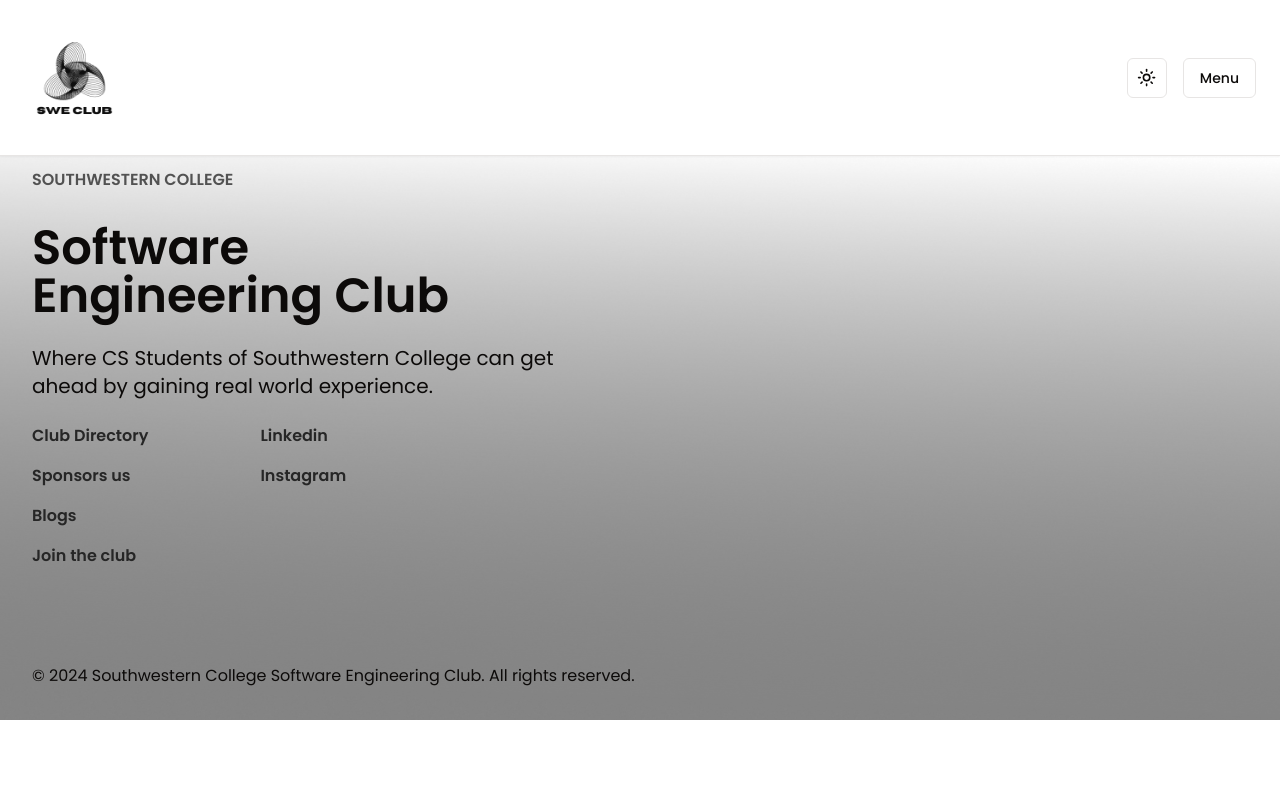
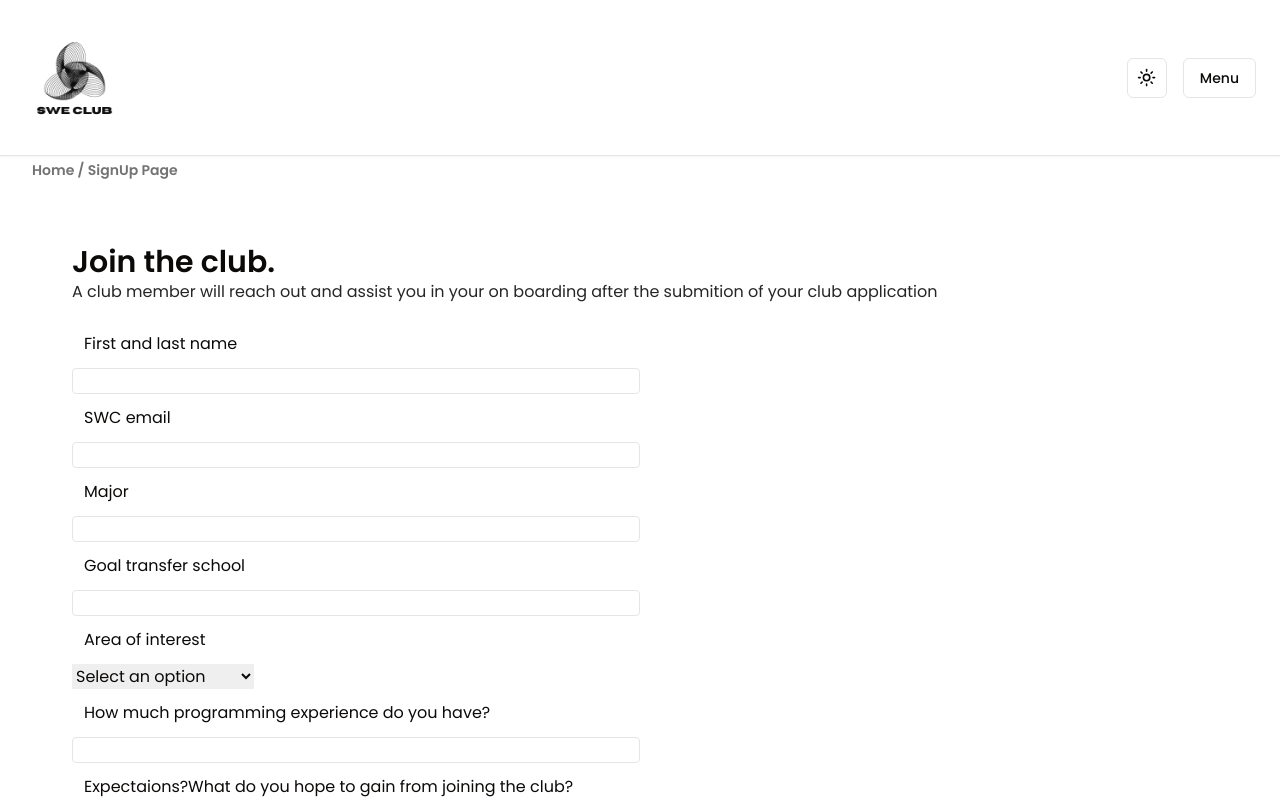
Before and after one commit to SWC-Software-Engineering-Club/SWE-Club-Website, a Next.js app: page /signup in a window 1280 px wide. Shown: the top 800 px of the page. Built offline with nearby package versions, Linux system fonts and the light colour scheme.

Commit message:
Simple layout for Sign Up

```diff
--- a/app/signup/page.tsx
+++ b/app/signup/page.tsx
@@ -1,10 +1,66 @@
+import { Button } from "@/components/ui/button";
+
+
+const inputBox = [
+  <form action="/Submit">
+          <input type="text" className="rounded border w-1/2 flex items-center"></input>
+        </form>
+];
+
+
 export default function Signup()
 {
   return (
-    <div className='p-0 pt-28'>
-      <center>
-      Signup page
-      </center>
+    <div className="p-8 pt-28 gap-y-6 flex flex-col">
+      <div className="mt-12 text-sm font-extrabold text-neutral-500">Home / SignUp Page</div>
+      <div className="mb-12 p-10">
+        <h3 className="text-3xl flex items-center font-bold">Join the club.</h3>
+        <p className="text-neutral-800 sm:text-l md:text-1xl font-small mb-4 dark:text-neutral-600 ">
+         A club member will reach out and assist you in your on boarding after the submition of your club application
+        </p>
+
+    <p className="p-3 flex items-center">First and last name</p>
+        {inputBox}
+
+        <p className="p-3">SWC email</p>
+        {inputBox}
+
+        <p className="p-3">Major</p>
+        {inputBox}
+
+        <p className="p-3">Goal transfer school</p>
+        {inputBox}
+
+        <p className="p-3">Area of interest</p>
+        <select id="options" name="options" defaultValue="">
+          <option value="" disabled>
+            Select an option
+          </option>
+          <option value="option1">Web Development</option>
+          <option value="option2">Game Development</option>
+          <option value="option3">Machine Learning</option>
+          <option value="option4">Cyber Security</option>
+          <option value="option5">Other</option>
+        </select>
+
+        <p className="p-3">How much programming experience do you have?</p>
+        {inputBox}
+
+        <p className="p-3">Expectaions?What do you hope to gain from joining the club?</p>
+        {inputBox}
+
+        <p className="p-3">Addition comments or questions?</p>
+        {inputBox}
+
+        <div className="flex items-center justify-center pt-12">
+             <Button variant="outline">
+              Submit
+             </Button>
+           </div>
+      </div>
+
     </div>
+
+
   )
 }
```
